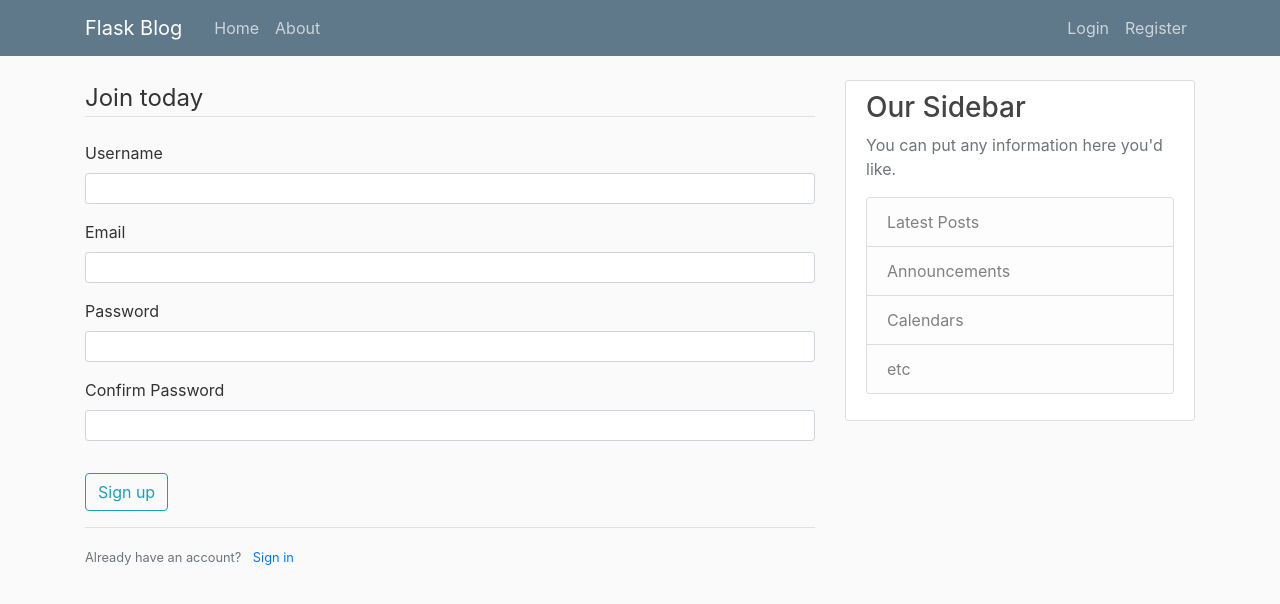
After one commit to vladek1934/FlaskSite, a Flask app: page /register in a window 1280 px wide. The commit adds this page. Shown: the top 604 px of the page. Run offline with Flask 2, Linux system fonts and the light colour scheme; some libraries are stand-ins or nearby versions.

Commit message:
FormProcessing1

```diff
--- a/app.py
+++ b/app.py
@@ -1,6 +1,9 @@
-from flask import Flask, render_template, url_for
+from flask import Flask, render_template, flash, url_for, redirect
+from forms import RegForm, LoginForm
 
 app = Flask(__name__)
+
+app.config['SECRET_KEY'] = 'a0c7dfa745210394922b8d487c1f70d4'
 
 posts = [
     {
@@ -21,7 +24,7 @@ posts = [
 @app.route('/')
 @app.route('/home')
 def home():
-    return render_template('home.html', posts=posts)
+    return render_template('home.html', title='Home', posts=posts)
 
 
 @app.route('/about')
@@ -29,5 +32,20 @@ def about():
     return render_template('about.html', title='About')
 
 
+@app.route('/register', methods=['GET', 'POST'])
+def register():
+    form = RegForm()
+    if form.validate_on_submit():
+        flash(f'Account created for {form.username.data}!', 'success')
+        return redirect(url_for('home'))
+    return render_template('register.html', title='Register', form=form)
+
+
+@app.route('/login')
+def login():
+    form = LoginForm()
+    return render_template('login.html', title='Login', form=form)
+
+
 if __name__ == '__main__':
     app.run(debug=True)
--- /dev/null
+++ b/forms.py
@@ -0,0 +1,17 @@
+from flask_wtf import FlaskForm
+from wtforms import StringField, PasswordField, SubmitField, BooleanField
+from wtforms.validators import DataRequired, Length , EqualTo, Email
+
+
+class RegForm(FlaskForm):
+    username = StringField('Username', validators=[DataRequired(), Length(min=2, max=20)])
+    email = StringField('Email', validators=[DataRequired(),Email()])
+    password = PasswordField ('Password', validators=[DataRequired()])
+    confirm_password = PasswordField('Confirm Password', validators=[DataRequired(), EqualTo('password')])
+    submit = SubmitField('Sign up')
+
+class LoginForm(FlaskForm):
+    email = StringField('Email', validators=[DataRequired(),Email()])
+    password = PasswordField ('Password', validators=[DataRequired()])
+    rememberpass = BooleanField('Remember password')
+    submit = SubmitField('Sign in')
--- a/templates/base.html
+++ b/templates/base.html
@@ -49,6 +49,15 @@
 <main role="main" class="container">
     <div class="row">
         <div class="col-md-8">
+            {% with messages = get_flashed_messages(with_categories=true )%}
+                {% if messages %}
+                    {% for category, message in messages %}
+                        <div class="alert alert-{{ category }}">
+                            {{ message }}
+                        </div>
+                    {% endfor %}
+                {% endif %}
+            {% endwith %}
             {% block content %}{% endblock %}
         </div>
         <div class="col-md-4">
--- /dev/null
+++ b/templates/login.html
@@ -0,0 +1,5 @@
+{% extends "base.html" %}
+
+{% block content %}
+    <h1>MUDA MUDA!</h1>
+{% endblock content %}
--- /dev/null
+++ b/templates/register.html
@@ -0,0 +1,37 @@
+{% extends "base.html" %}
+
+{% block content %}
+    <div class="content-selection">
+        <form method="POST" action="">
+            {{ form.hidden_tag() }}
+            <fieldset class="form-group">
+                <legend class="border-bottom mb-4"> Join today</legend>
+                <div class="form-group">
+                    {{ form.username.label(class = "form-control-label") }}
+                    {{ form.username(class = "form-control form-control-sm") }}
+                </div>
+                <div class="form-group">
+                    {{ form.email.label(class = "form-control-label") }}
+                    {{ form.email(class = "form-control form-control-sm") }}
+                </div>
+                <div class="form-group">
+                    {{ form.password.label(class = "form-control-label") }}
+                    {{ form.password(class = "form-control form-control-sm") }}
+                </div>
+                <div class="form-group">
+                    {{ form.confirm_password.label(class = "form-control-label") }}
+                    {{ form.confirm_password(class = "form-control form-control-sm") }}
+                </div>
+            </fieldset>
+            <div class="form-group">
+                {{ form.submit(class="btn btn-outline-info") }}
+            </div>
+        </form>
+
+    </div>
+    <div class="border-top pt-3">
+    <small class="text-muted">
+        Already have an account? <a class="ml-2" href="{{ url_for('login') }}">Sign in</a>
+    </small>
+    </div>
+{% endblock content %}
```
Also changed, not shown: templates/home.html (indentation only).
